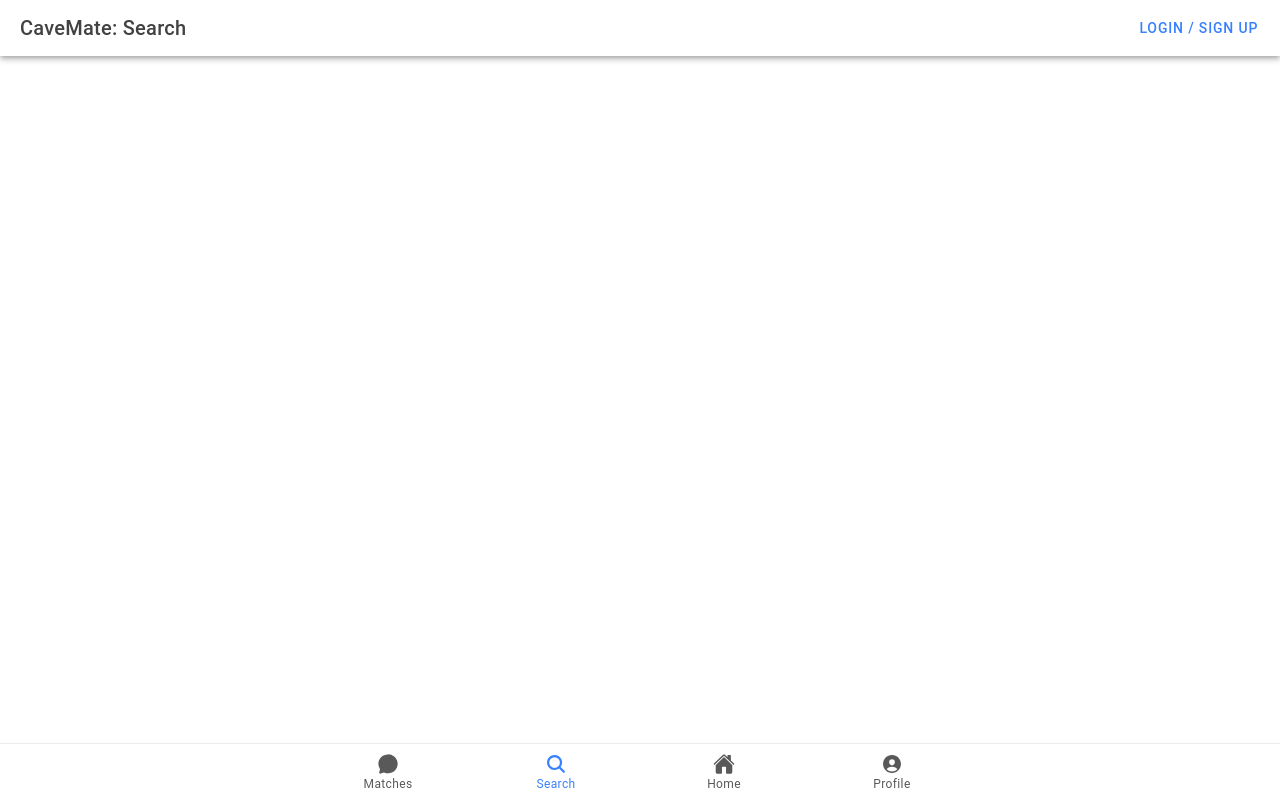
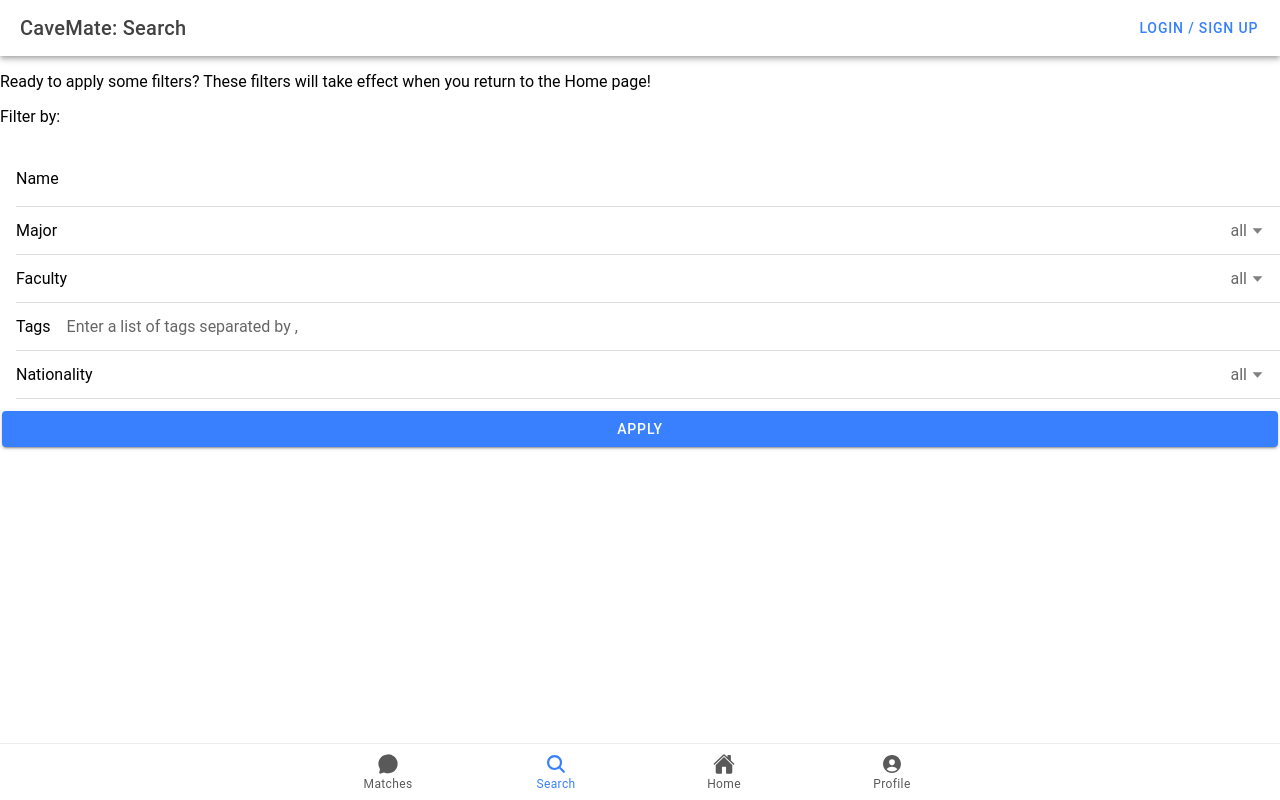
Before and after one commit to IsaiahSama/CaveMate, a React (Vite) app in the folder CaveMate/: page /search in a window 1280 px wide. Built offline with nearby package versions, Linux system fonts and the light colour scheme.

Commit message:
Added base JSX

```diff
--- a/CaveMate/src/pages/Search.tsx
+++ b/CaveMate/src/pages/Search.tsx
@@ -1,4 +1,4 @@
-import { IonContent, IonHeader, IonPage, IonTitle, IonToolbar } from '@ionic/react';
+import { IonButton, IonContent, IonInput, IonItem, IonList, IonPage, IonSelect, IonSelectOption, IonTitle, IonToolbar } from '@ionic/react';
 import './Tab2.css';
 import Header from '../components/Header';
 
@@ -7,7 +7,34 @@ const SearchPage: React.FC = () => {
     <IonPage>
       <Header subtitle="Search"></Header>
       <IonContent fullscreen>
-
+       <p>Ready to apply some filters? These filters will take effect when you return to the Home page!</p>
+       <p>Filter by:</p>
+       <IonList>
+        <IonItem>
+          <IonInput label="Name" labelPlacement="floating"></IonInput>
+        </IonItem>
+        <IonItem>
+          <IonSelect label="Major" placeholder="all" multiple={true}>
+            <IonSelectOption value="CS">Computer Science</IonSelectOption>
+            <IonSelectOption value="SE">Software Engineering</IonSelectOption>
+          </IonSelect>
+        </IonItem>
+        <IonItem>
+          <IonSelect label="Faculty" placeholder="all" multiple={true}>
+            <IonSelectOption value="FST">Science and Technology</IonSelectOption>
+            <IonSelectOption value="FSS">Social Sciences</IonSelectOption>
+          </IonSelect>
+        </IonItem>
+        <IonItem>
+          <IonInput label="Tags" placeholder="Enter a list of tags separated by ,"></IonInput>
+        </IonItem>
+        <IonItem>
+          <IonSelect label="Nationality" placeholder="all" multiple={true}>
+            <IonSelectOption value="cavehillian">Cavehillian</IonSelectOption>
+          </IonSelect>
+        </IonItem>
+       </IonList>
+       <IonButton expand="block">Apply</IonButton>
       </IonContent>
     </IonPage>
   );
```
